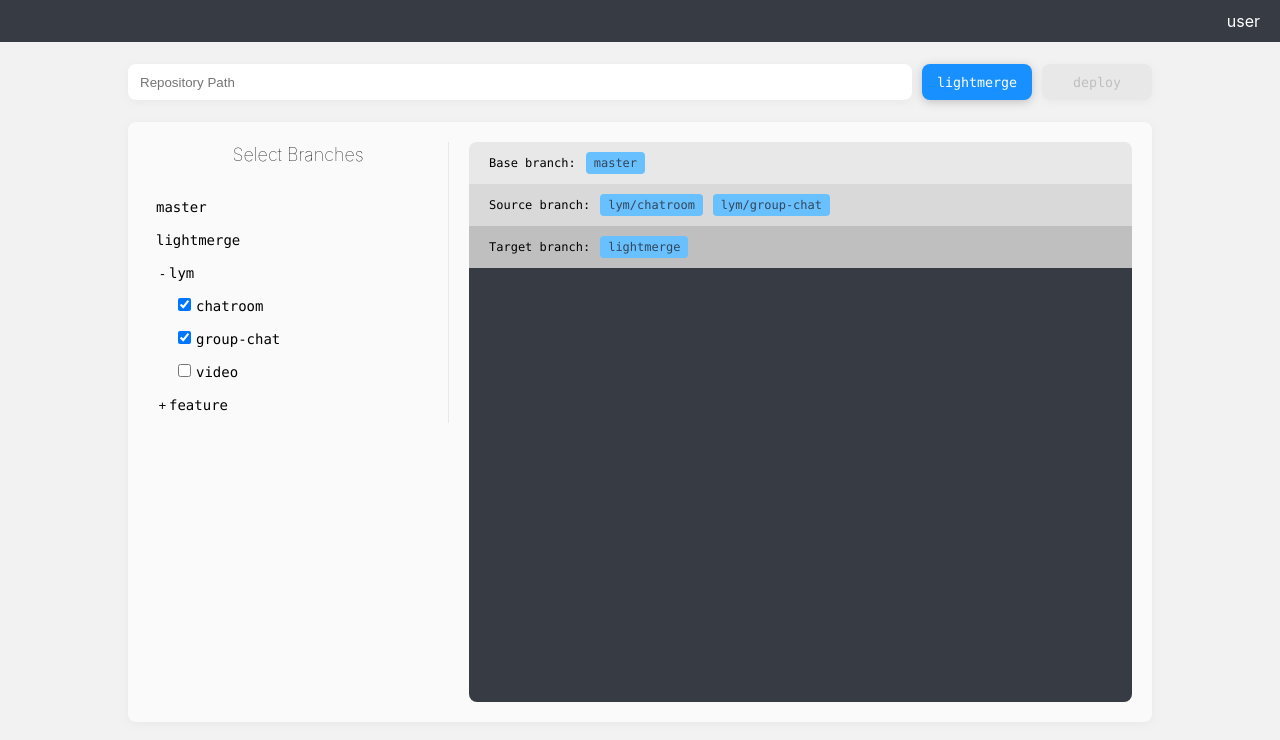
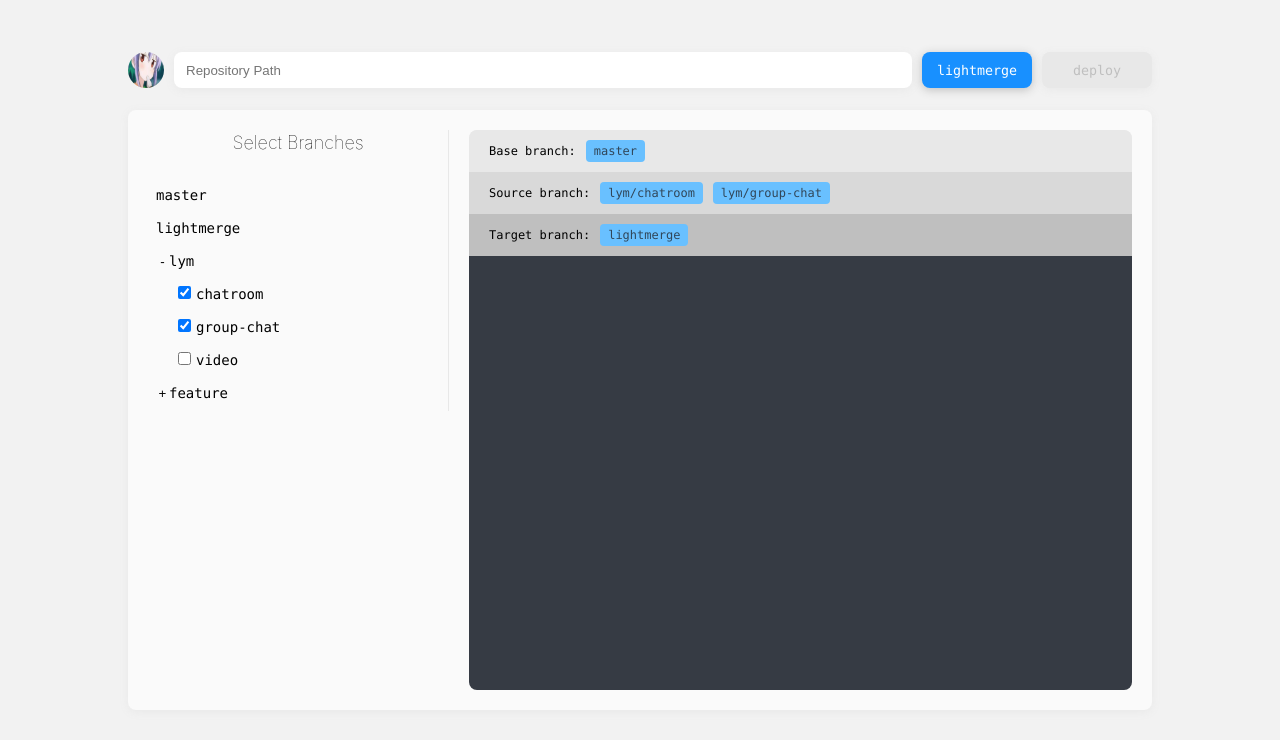
Before and after one commit to realmorrisliu/lightmerge, a React (Create React App) app: page / in a window 1280 px wide. Shown: the top 740 px of the page. Built offline with nearby package versions, Linux system fonts and the light colour scheme.

Commit message:
feature: add user avatar

```diff
--- a/src/App.jsx
+++ b/src/App.jsx
@@ -1,6 +1,7 @@
 import React, { useState } from 'react';
 import BranchSelector from './components/BranchSelector';
 import StatusViewer from './components/StatusViewer';
+import UserIcon from './avatar.jpeg';
 
 import styles from './App.module.scss';
 
@@ -32,9 +33,11 @@ const App = () => {
 
   return (
     <div className={styles.App}>
-      <header className={styles.Header}>user</header>
-      <div className={styles.RepoPath}>
-        <input className={styles.Input} type="text" placeholder="Repository Path" />
+      <div className={styles.ActionBar}>
+        <div className={styles.User}>
+          <img alt="user avatar" className={styles.Avatar} src={UserIcon} />
+        </div>
+        <input className={styles.RepoPath} type="text" placeholder="Repository Path" />
         <button
           type="button"
           className={styles.Button}
--- a/src/App.module.scss
+++ b/src/App.module.scss
@@ -1,16 +1,8 @@
 .App {
+  margin-top: 30px;
   text-align: center;
 
-  .Header {
-    text-align: right;
-    height: 22px;
-    line-height: 22px;
-    padding: 10px 20px;
-    background: #363b44;
-    color: #ffffff;
-  }
-
-  .RepoPath {
+  .ActionBar {
     width: 80%;
     height: 80px;
     min-width: 800px;
@@ -18,15 +10,41 @@
     padding: 22px 0;
     box-sizing: border-box;
 
-    .Input {
-      width: calc(100% - 240px);
+    &:after {
+      content: '';
+      display: block;
+      clear: both;
+    }
+
+    .User {
+      width: 36px;
+      height: 36px;
+      float: left;
+
+      .Avatar {
+        width: 36px;
+        height: 36px;
+        border-radius: 50%;
+
+      }
+    }
+
+    .RepoPath {
+      width: calc(100% - 286px);
       height: 36px;
       outline: none;
       border: 0 none;
       box-shadow: 0 2px 10px #e8e8e8;
       border-radius: 8px;
       padding: 0 12px;
+      margin-left: 10px;
       box-sizing: border-box;
+      float: left;
+
+      &:hover,
+      &:focus {
+        box-shadow: 0 2px 10px #d9d9d9;
+      }
     }
 
     .Button {
@@ -42,6 +60,7 @@
       outline: none;
       box-shadow: 0 2px 10px #bfbfbf;
       font-family: source-code-pro, Menlo, Monaco, Consolas, "Courier New", monospace;
+      float: left;
 
       &:hover {
         box-shadow: 0 3px 15px #bfbfbf;
```
Also changed, not shown: src/avatar.jpeg (added).
